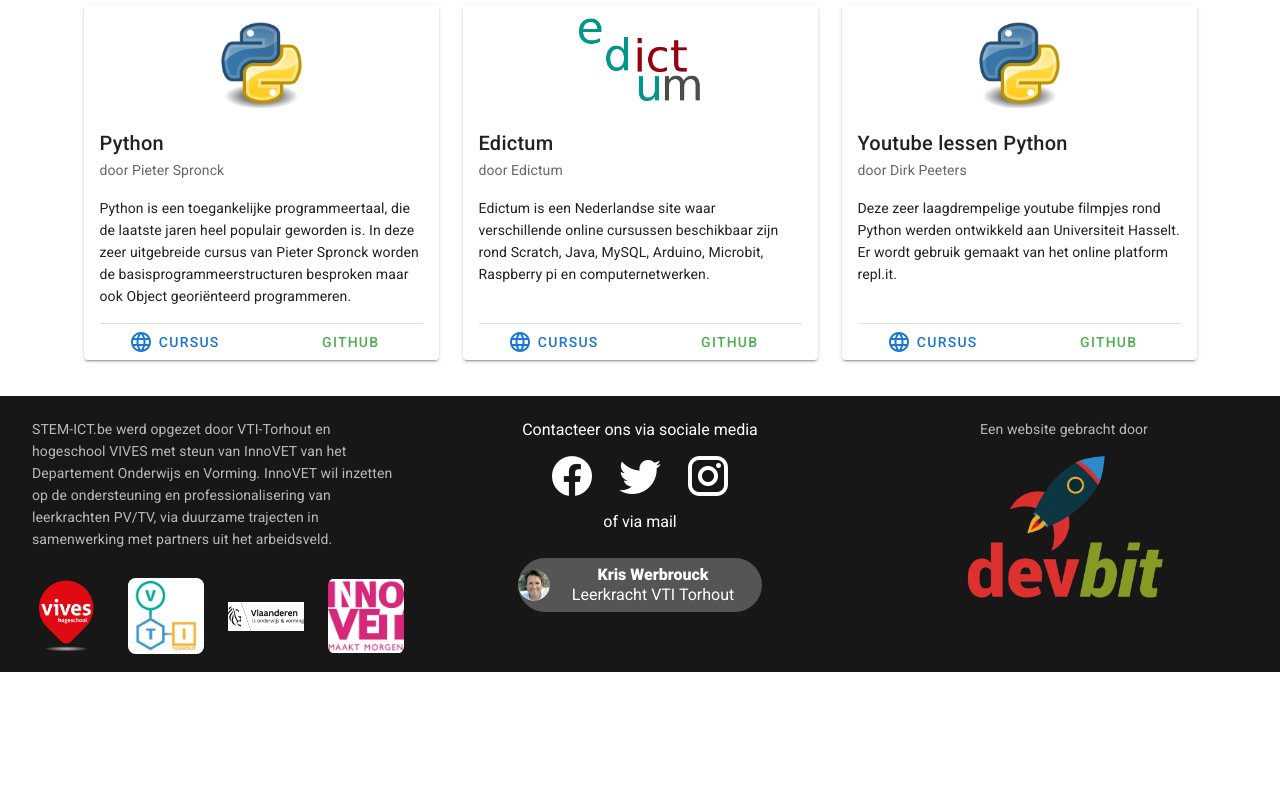
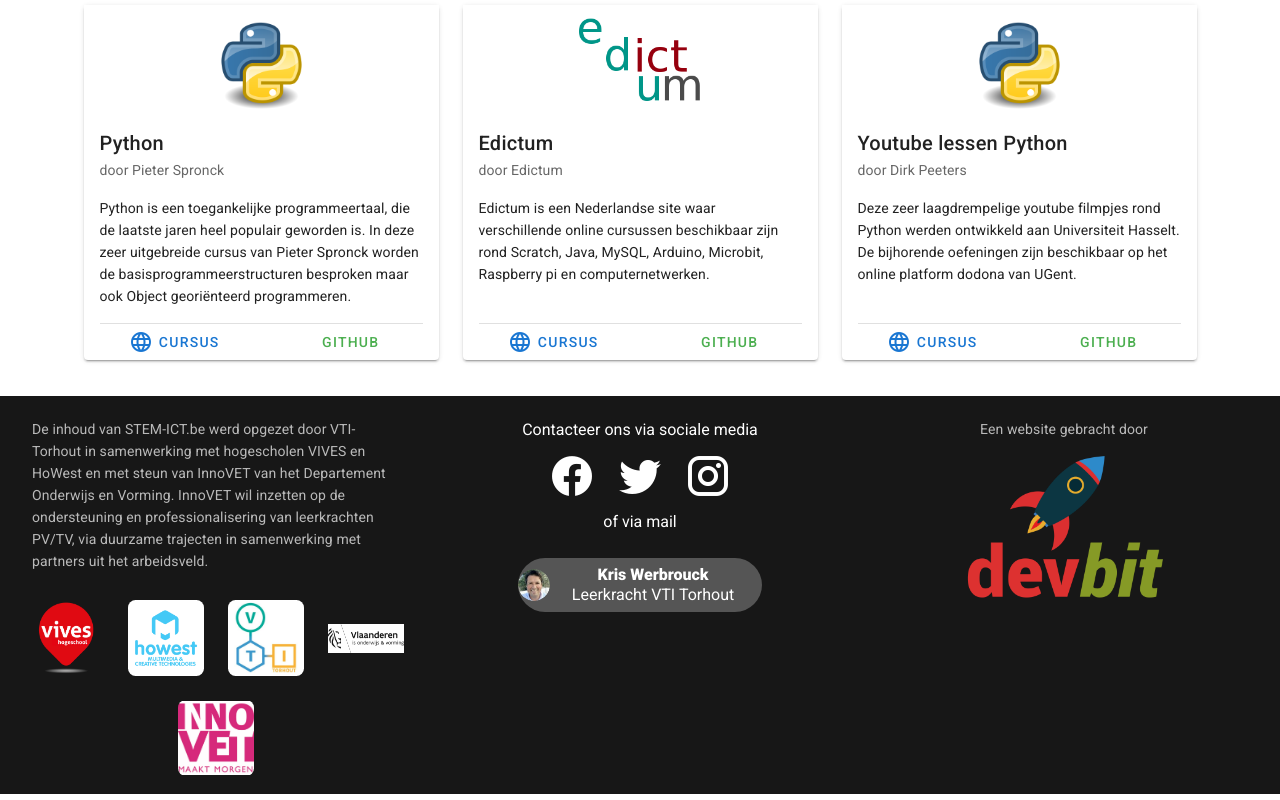
Before and after one commit to vives-devbit/stem-innovet-courses, a Vue app: page / in a window 1280 px wide. Shown: the part 3365-4165 px from the top of the page. Before the commit the page ends 4043 px from the top, so only its background shows below. Built offline with nearby package versions, Linux system fonts and the light colour scheme.

Commit message:
Toevoegen logo MCT en update tekst YouTube lessen Python
Toevoegen logo MCT en update tekst YouTube lessen Python.

```diff
--- a/src/components/Footer.vue
+++ b/src/components/Footer.vue
@@ -9,7 +9,7 @@
       <v-col cols="12" sm="4">
         <v-card color="secondary darken-2" tile flat>
           <v-card-text>
-            STEM-ICT.be werd opgezet door VTI-Torhout en hogeschool VIVES met steun van InnoVET van het Departement Onderwijs en Vorming. InnoVET wil inzetten op de ondersteuning en professionalisering van leerkrachten PV/TV, via duurzame trajecten in samenwerking met partners uit het arbeidsveld.
+            De inhoud van STEM-ICT.be werd opgezet door VTI-Torhout in samenwerking met hogescholen VIVES en HoWest en met steun van InnoVET van het Departement Onderwijs en Vorming. InnoVET wil inzetten op de ondersteuning en professionalisering van leerkrachten PV/TV, via duurzame trajecten in samenwerking met partners uit het arbeidsveld.
           </v-card-text>
           <v-container fluid>
             <v-row justify="center">
@@ -97,6 +97,7 @@
     ],
     logos: [
       {image: "./img/logo_vives.png", site: "https://www.vives.be"},
+      {image: "./img/logo_MCT.jpg", site: "https://www.howest.be/nl/opleidingen/bachelor/multimedia-en-creatieve-technologie"},
       {image: "./img/logo_vti.jpg", site: "https://vti.sint-rembert.be/"},
       {image: "./img/logo_vla_oo.jpg", site: "https://onderwijs.vlaanderen.be/"},
       {image: "./img/logo_innovet.jpeg", site: "#"},
--- a/src/data/courses.json
+++ b/src/data/courses.json
@@ -177,7 +177,7 @@
         "id": 25,
         "title": "Youtube lessen Python",
         "author": "Dirk Peeters",
-        "description": "Deze zeer laagdrempelige youtube filmpjes rond Python werden ontwikkeld aan Universiteit Hasselt. Er wordt gebruik gemaakt van het online platform repl.it.",
+        "description": "Deze zeer laagdrempelige youtube filmpjes rond Python werden ontwikkeld aan Universiteit Hasselt. De bijhorende oefeningen zijn beschikbaar op het online platform dodona van UGent.",
         "site": "https://www.youtube.com/channel/UC4UDvc4QDbFrPexszpggPsg",
         "time": { },
         "image": "/img/python.png"
```
Also changed, not shown: public/img/logo_MCT.jpg (added).
